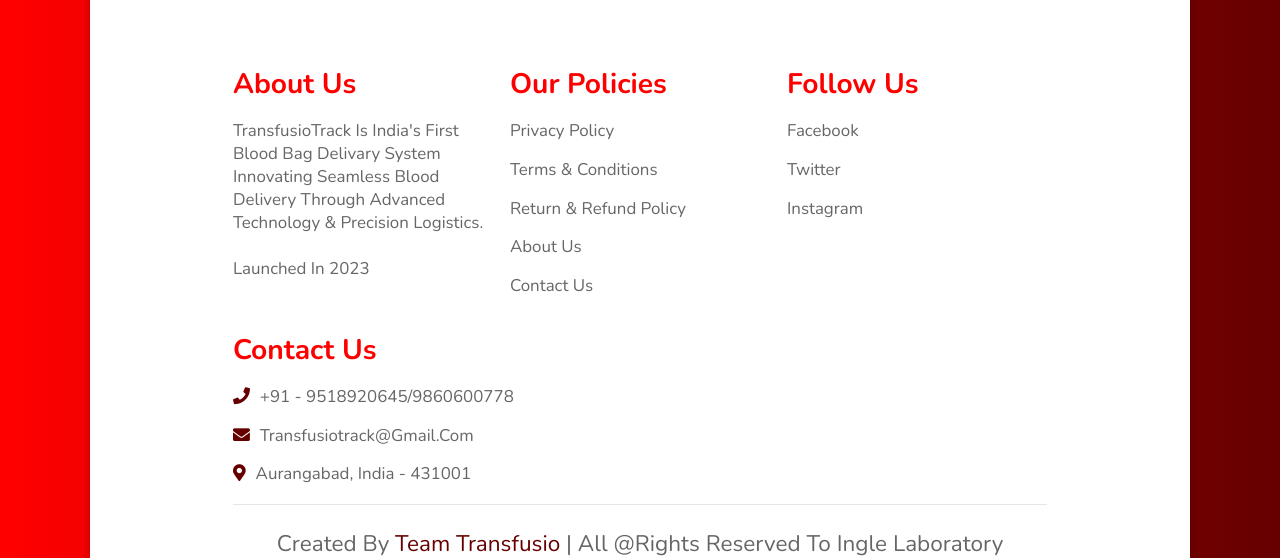
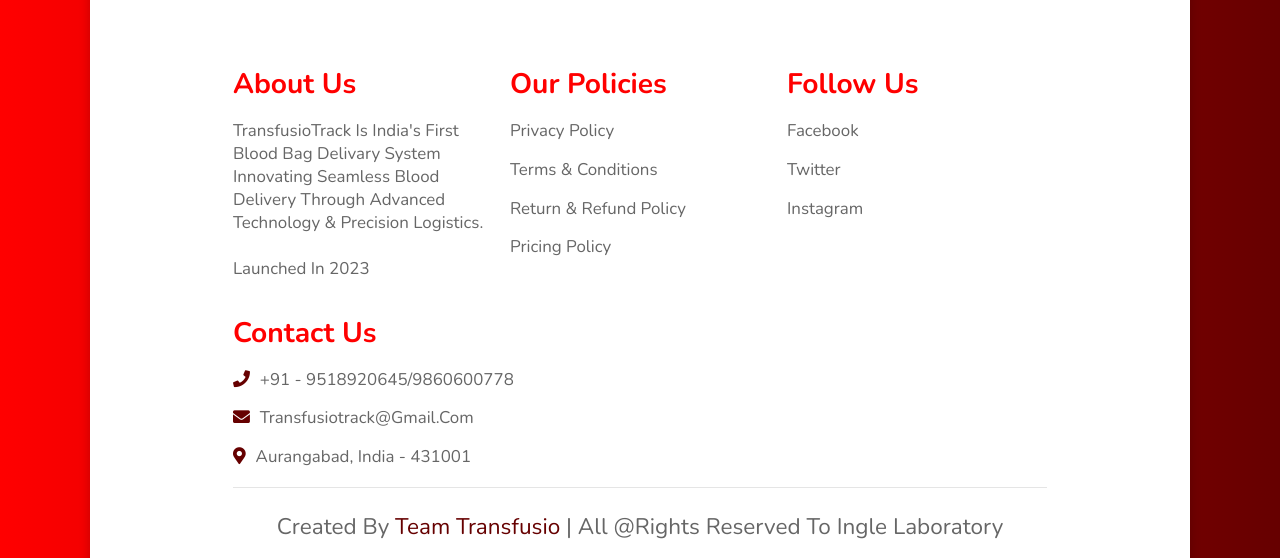
Before and after one commit to yashingle1207/BloodBagDelivery, a Flask app: page / in a window 1280 px wide. Shown: the part 2965-3523 px from the top of the page. Run offline with Flask 3, Linux system fonts and the light colour scheme.

Commit message:
Update home.html

```diff
--- a/Blood Bag Delivery System/templates/home.html
+++ b/Blood Bag Delivery System/templates/home.html
@@ -121,8 +121,7 @@
              <a href="/privacy">Privacy Policy</a>
             <a href="/terms">Terms & Conditions</a>
             <a href="/refund">Return & Refund Policy</a>
-            <a href="/aboutus">About Us</a>
-            <a href="/contact">Contact Us</a>
+             <a href="/pricing">Pricing Policy</a>
         </div>
 
         <div class="box">
```
